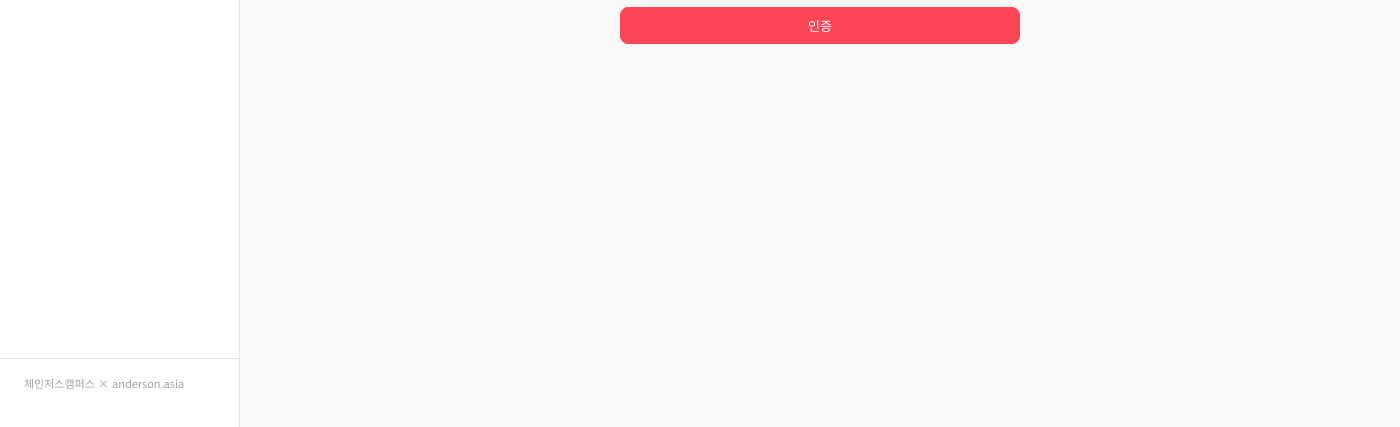
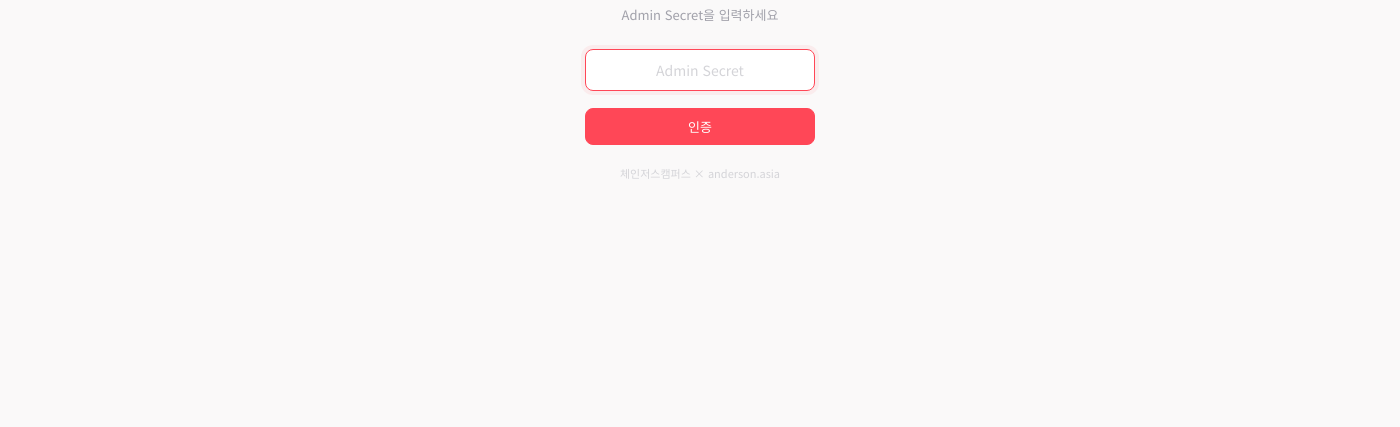
Before and after one commit to shyun-create/issue-youtube-tool, an Electron app: page admin-web/index.html in a window 1400 px wide. Shown: the part 373-800 px from the top of the page. Drawn offline with Linux system fonts and the light colour scheme.

Commit message:
admin: hide sidebar on login screen

```diff
--- a/admin-web/index.html
+++ b/admin-web/index.html
@@ -125,31 +125,46 @@ function adminFetch(endpoint,options){
 
 document.addEventListener('DOMContentLoaded',function(){
   document.querySelectorAll('.side-item[data-t]').forEach(function(el){el.onclick=function(){document.querySelectorAll('.side-item[data-t]').forEach(function(x){x.classList.remove('active');});el.classList.add('active');document.querySelectorAll('.panel').forEach(function(p){p.classList.remove('on');});$('t-'+el.dataset.t).classList.add('on');};});
-  // Admin 인증 체크
   if(!getAdminSecret()){showAdminLogin();}else{initAdmin();}
 });
 
+function hideChrome(){
+  var h=document.querySelector('.header');if(h)h.style.display='none';
+  var s=document.querySelector('.side');if(s)s.style.display='none';
+  var m=document.querySelector('.main');if(m){m.style.gridColumn='1/-1';m.style.display='flex';m.style.alignItems='center';m.style.justifyContent='center';m.style.minHeight='100vh';}
+  var layout=document.querySelector('.layout');if(layout)layout.style.gridTemplateColumns='1fr';
+}
+function showChrome(){
+  var h=document.querySelector('.header');if(h)h.style.display='';
+  var s=document.querySelector('.side');if(s)s.style.display='';
+  var m=document.querySelector('.main');if(m){m.style.gridColumn='';m.style.display='';m.style.alignItems='';m.style.justifyContent='';m.style.minHeight='';}
+  var layout=document.querySelector('.layout');if(layout)layout.style.gridTemplateColumns='';
+}
+
 function showAdminLogin(){
-  $('t-dash').innerHTML='<div style="max-width:400px;margin:60px auto;text-align:center">'+
+  hideChrome();
+  $('t-dash').classList.add('on');
+  $('t-dash').innerHTML='<div style="max-width:400px;width:100%;text-align:center;padding:40px 20px">'+
     '<div style="font-size:48px;margin-bottom:16px">🔐</div>'+
     '<h2 style="font-size:20px;font-weight:700;margin-bottom:8px">관리자 인증</h2>'+
     '<p style="font-size:13px;color:var(--t3);margin-bottom:24px">Admin Secret을 입력하세요</p>'+
     '<div class="field"><input class="inp" id="adminKey" type="password" placeholder="Admin Secret" style="text-align:center"></div>'+
     '<button class="btn btn-p" style="width:100%" onclick="verifyAdmin()">인증</button>'+
+    '<p style="margin-top:20px;font-size:11px;color:var(--t4)">체인저스캠퍼스 × anderson.asia</p>'+
   '</div>';
-  $('t-dash').classList.add('on');
+  setTimeout(function(){var k=$('adminKey');if(k)k.focus();},200);
 }
 
 function verifyAdmin(){
   var key=$('adminKey').value.trim();
   if(!key){toast('시크릿 키를 입력하세요','err');return;}
   setAdminSecret(key);
-  // 실제 API 호출로 검증
   adminFetch('/admin/stats').then(function(r){
     if(!r.ok)throw new Error('invalid');
     return r.json();
   }).then(function(){
     toast('관리자 인증 성공');
+    showChrome();
     initAdmin();
   }).catch(function(){
     setAdminSecret('');
```
